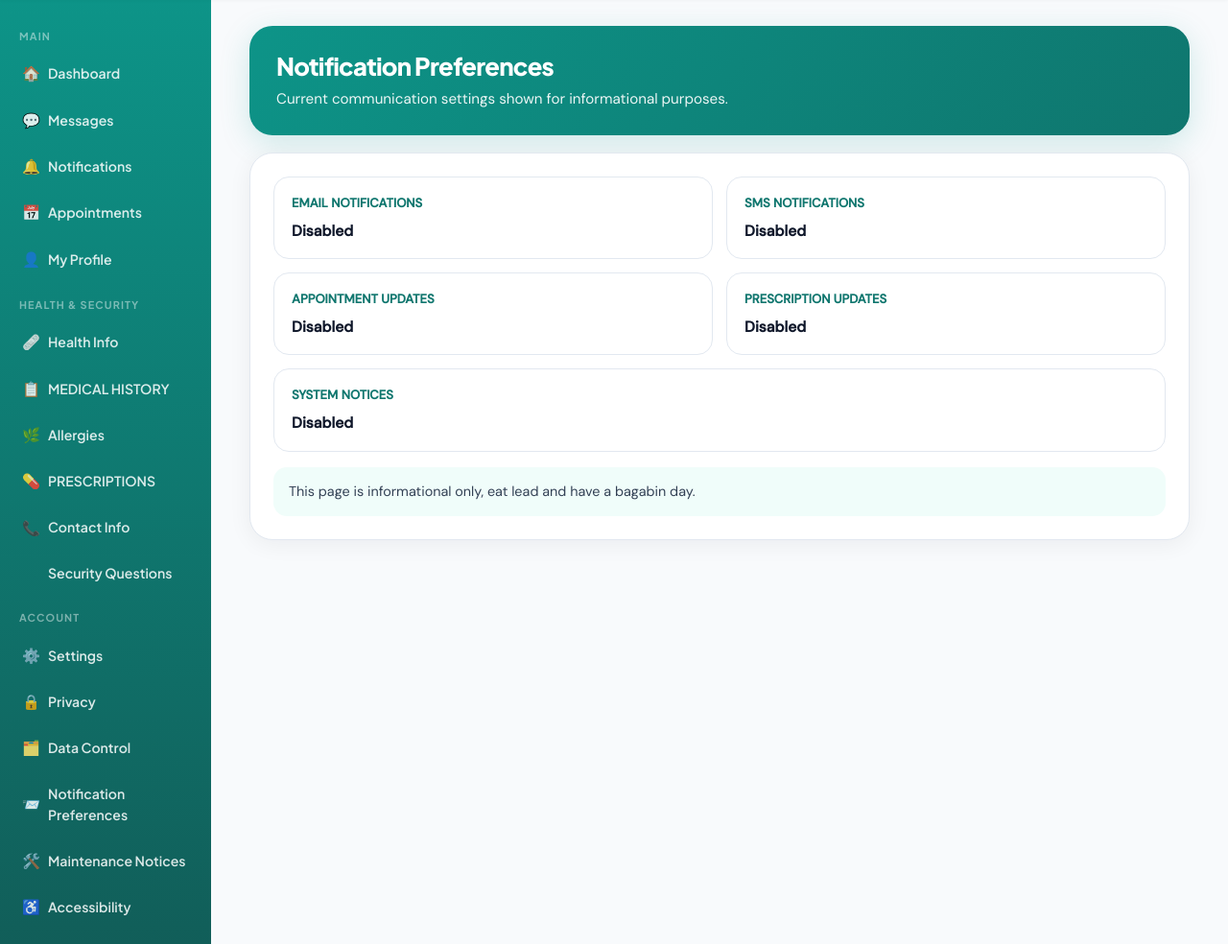
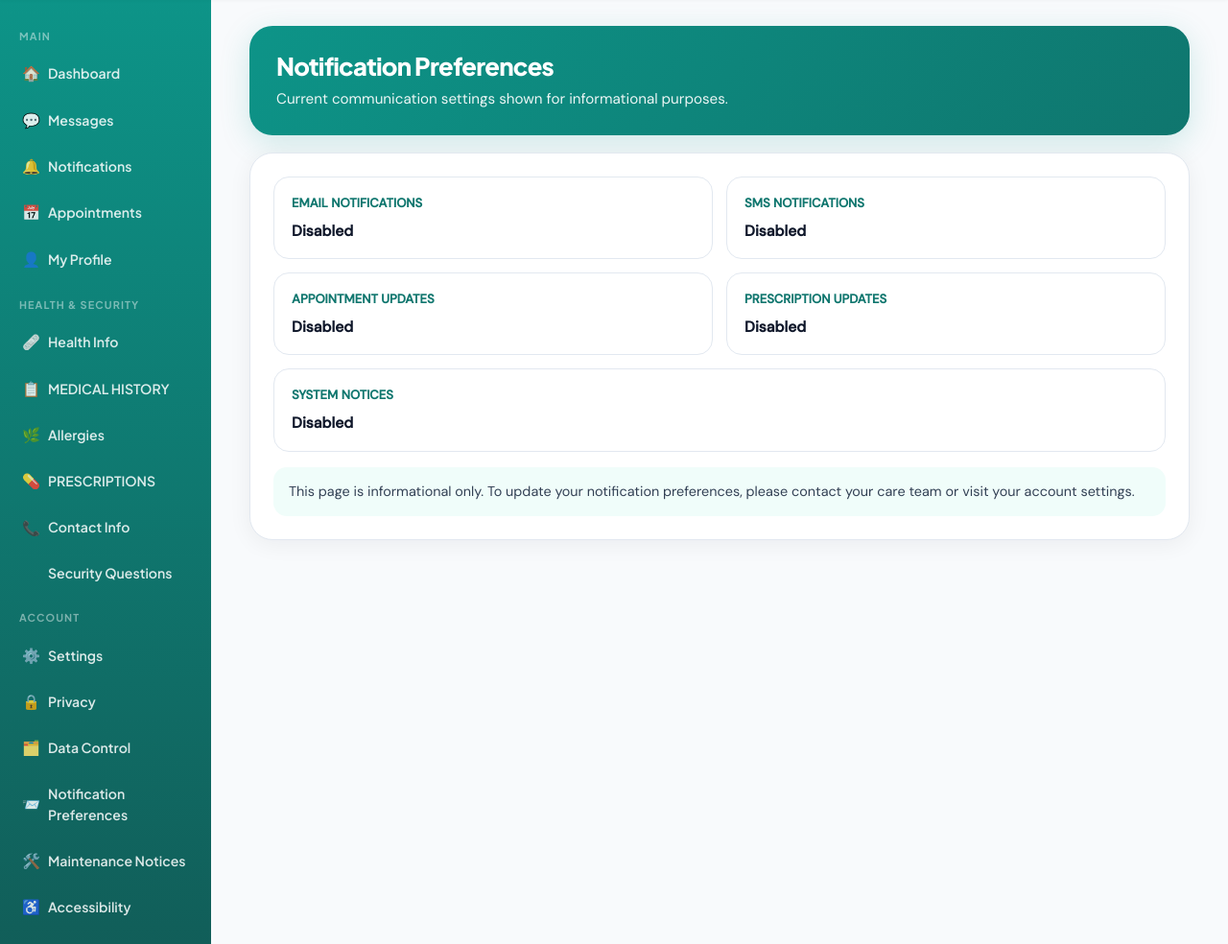
Before and after one commit to TheBobGottfriedFan/CS310_GROUP03, a Django app: template portal/templates/portal/notification_preferences.html in a window 1280 px wide. Shown: the part 63-1047 px from the top of the page at 96% size. Run offline with Django 4.2, Linux system fonts and the light colour scheme; the template is opened without the code that fills it, so the values that code supplies are empty.

Commit message:
Remove placeholder text from privacy and notification preferences pages

```diff
--- a/portal/templates/portal/notification_preferences.html
+++ b/portal/templates/portal/notification_preferences.html
@@ -31,7 +31,7 @@
       </div>
     </div>
     <div style="margin-top:16px; padding:14px 16px; border-radius:14px; background:var(--teal-50); color:var(--gray-700); font-size:0.9rem;">
-      This page is informational only, eat lead and have a bagabin day.
+      This page is informational only. To update your notification preferences, please contact your care team or visit your account settings.
     </div>
   </div>
 </div>
--- a/portal/templates/portal/privacy.html
+++ b/portal/templates/portal/privacy.html
@@ -70,9 +70,6 @@
         </div>
       </div>
       <a class="btn btn-sm" href="{% url 'portal:data_control' %}">Go to Data Control</a>
-      <div style="margin-top:16px; padding:12px 16px; background:var(--amber-light); border:1px solid #fde68a; border-radius:10px; font-size:0.84rem; color:#92400e; line-height:1.5;">
-        ⚠️⚠️ UH OH SPAGHETTIOS ⚠️⚠️
-      </div>
     </div>
 
   </div>
```
